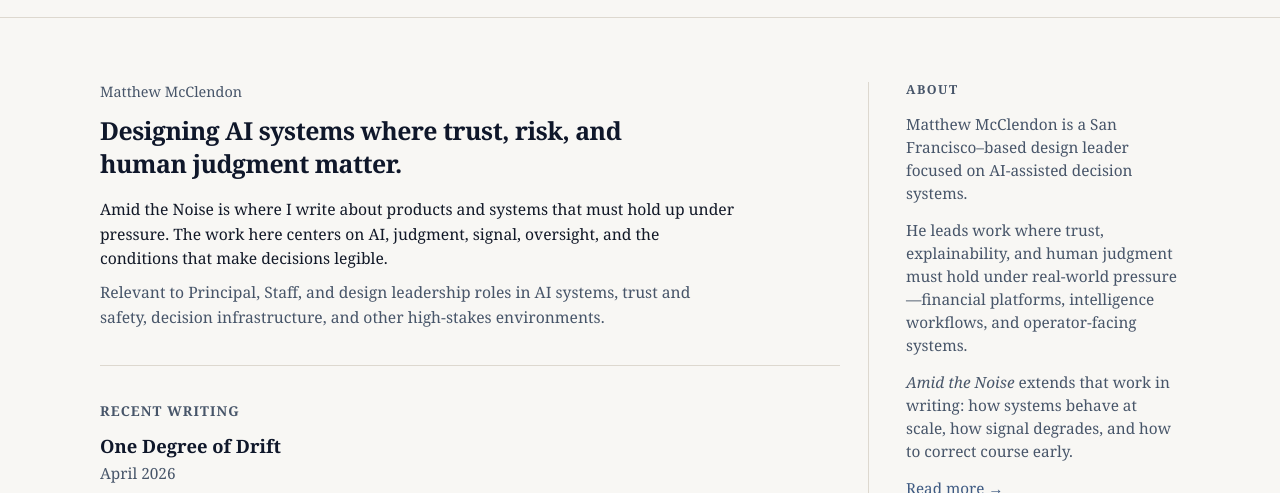
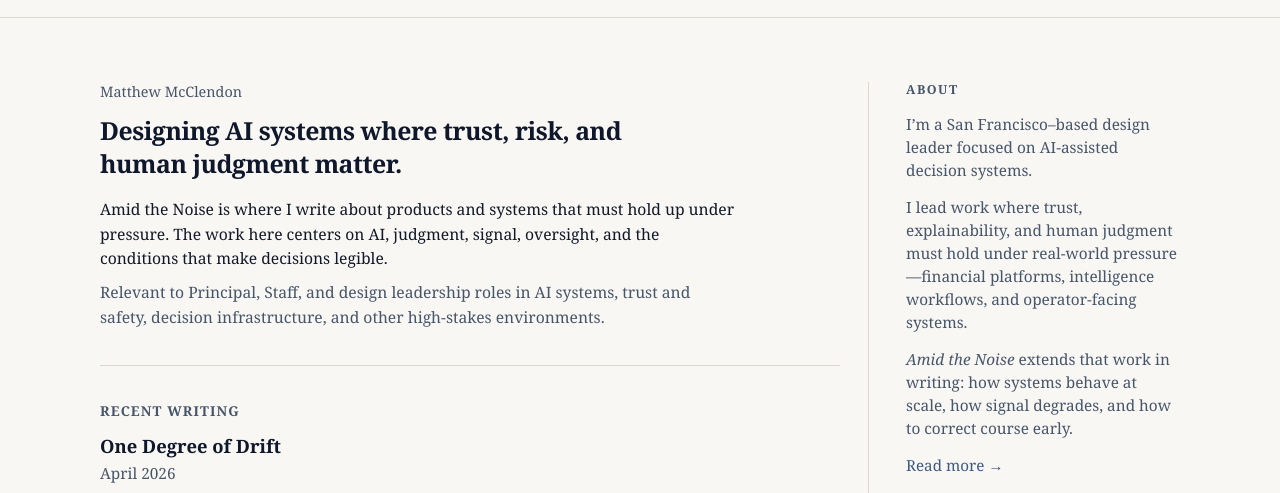
Before and after one commit to mattmcclendon/amid-the-noise, an Astro site: page / in a window 1280 px wide. Shown: the part 60-553 px from the top of the page. Built offline with nearby package versions, Linux system fonts and the light colour scheme; Astro itself is replaced by a stand-in of ours.

Commit message:
right rail he vs i

```diff
--- a/src/layouts/Layout.astro
+++ b/src/layouts/Layout.astro
@@ -44,8 +44,8 @@ const { title = 'Amid the Noise' } = Astro.props;
             <div class="sidebar-inner">
               <section class="sidebar-section">
                 <h3>About</h3>
-                <p>Matthew McClendon is a San Francisco–based design leader focused on AI-assisted decision systems.</p>
-                <p>He leads work where trust, explainability, and human judgment must hold under real-world pressure—financial platforms, intelligence workflows, and operator-facing systems.</p>
+                <p>I’m a San Francisco–based design leader focused on AI-assisted decision systems.</p>
+                <p>I lead work where trust, explainability, and human judgment must hold under real-world pressure—financial platforms, intelligence workflows, and operator-facing systems.</p>
                 <p><em>Amid the Noise</em> extends that work in writing: how systems behave at scale, how signal degrades, and how to correct course early.</p>
                 <p><a href="/about">Read more →</a></p>
               </section>
```
